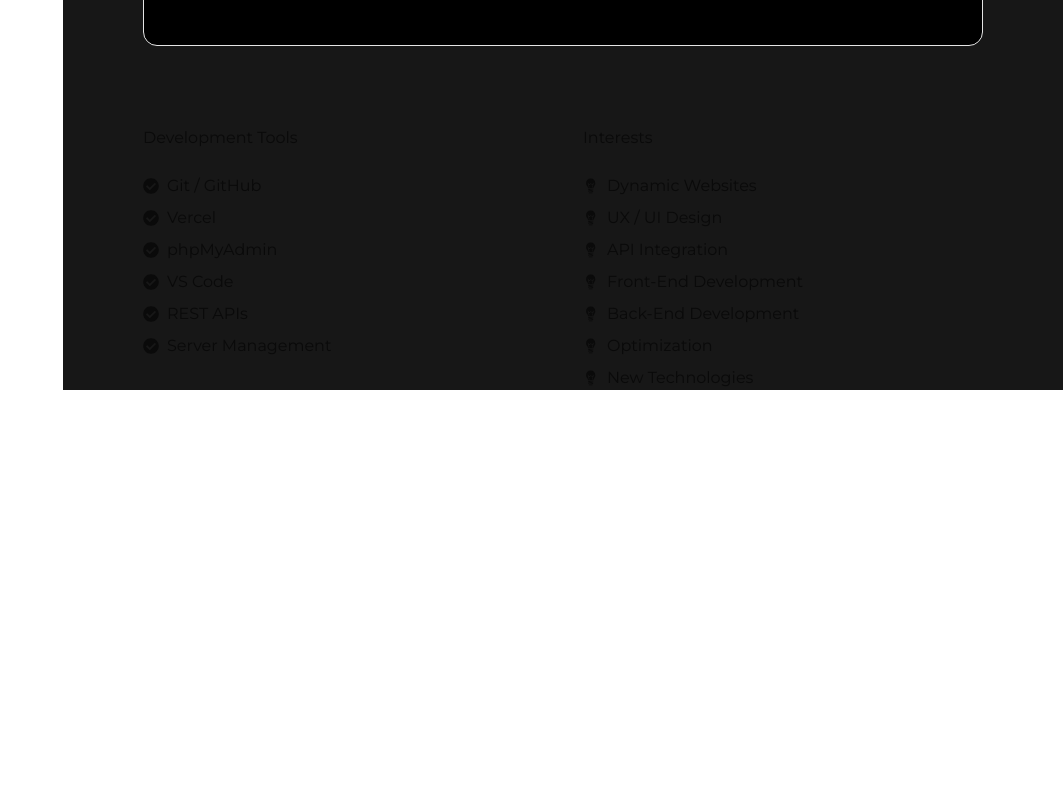
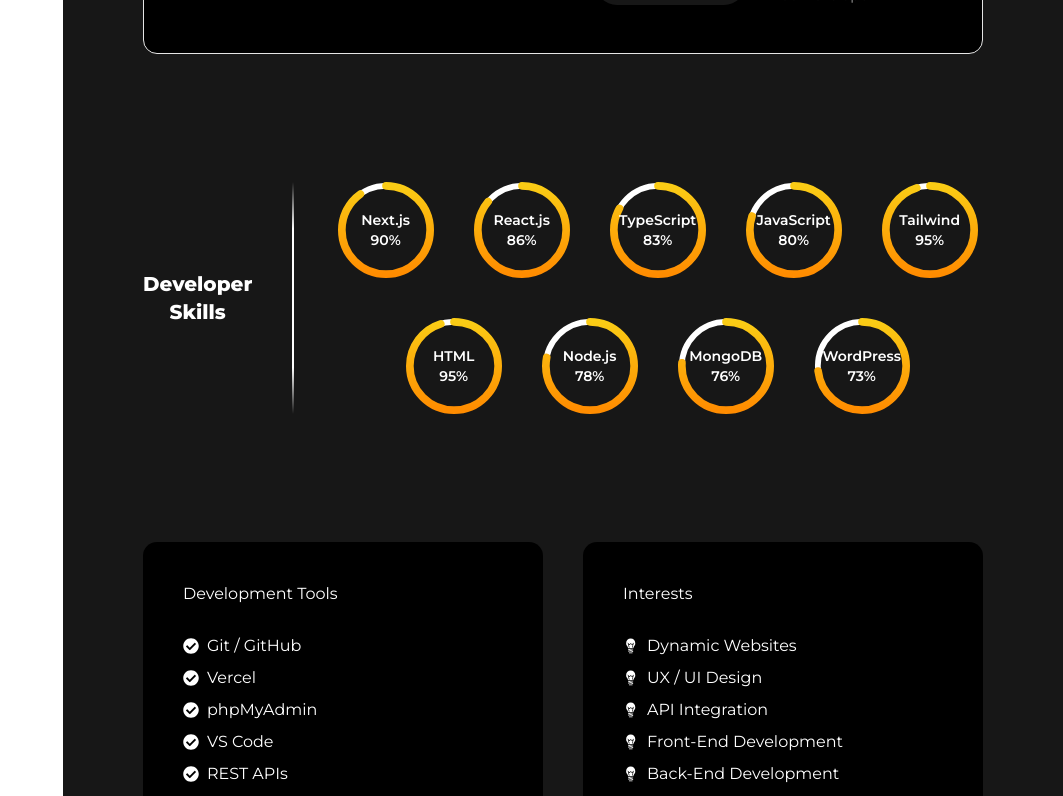
Before and after one commit to Stefanos2002/myPortfolio, a Next.js app: page /about in a window 1280 px wide. Shown: the part 1060-1856 px from the top of the page, without its empty margins (217-1280 px from the left). Before the commit the page ends 1450 px from the top, so only its background shows below. Built offline with nearby package versions, Linux system fonts and the light colour scheme.

Commit message:
finished about respo

```diff
--- a/app/about/about.module.css
+++ b/app/about/about.module.css
@@ -30,13 +30,13 @@
   }
 }
 
+@media (min-width: 1024px) {
   .fade::before {
     content: "";
     position: absolute;
     left: 0;
     top: 0;
     bottom: 0;
-
     width: 2px; /* border thickness */
     background: white; /* border color */
 
@@ -51,6 +51,7 @@
 
     pointer-events: none;
   }
+}
 
 .hero_card {
   --card-img: url("/images/profileDark.jpg");
--- a/app/about/page.tsx
+++ b/app/about/page.tsx
@@ -7,6 +7,17 @@
 import AOSWrapper from "../components/Animations/AOSWrapper/AOSWrapper";
 
 export default function About() {
+  const skills = [
+    { label: "Next.js", value: 90 },
+    { label: "React.js", value: 86 },
+    { label: "TypeScript", value: 83 },
+    { label: "JavaScript", value: 80 },
+    { label: "Tailwind", value: 95 },
+    { label: "HTML", value: 95 },
+    { label: "Node.js", value: 78 },
+    { label: "MongoDB", value: 76 },
+    { label: "WordPress", value: 73 },
+  ];
   return (
     <section className="w-full min-h-screen flex justify-center px-10 min-[1060px]:px-20 max-[520px]:px-5 pt-35 xl:pt-20">
       <AOSWrapper />
@@ -14,10 +25,10 @@
       <div className="w-full max-w-4xl flex flex-col gap-20">
         {/* ===== Header ===== */}
         <header data-aos="fade-right">
-          <span className="text-xs uppercase bg-neutral-800 light:bg-stone-300 text-neutral-400 light:text-black px-3 py-2 rounded-md w-max">
+          <span className="text-neutral-400 transition-colors duration-300 light:text-black light:border-[0.5] light:border-stone-400 text-xs mb-4 bg-neutral-800 light:bg-stone-300 light:font-semibold w-max uppercase p-3">
             About
           </span>
-          <h1 className="mt-4 text-3xl font-extrabold text-white light:text-black">
+          <h1 className="text-white mt-6 light:text-black transition-all duration-300 font-extrabold text-3xl">
             About Me
           </h1>
         </header>
@@ -76,18 +87,18 @@
                       key={label}
                       className="flex flex-row justify-between border-b border-neutral-700 pb-1"
                     >
-                      <span className="font-bold text-white light:text-black">
+                      <span className="font-bold transition-colors duration-300 text-white light:text-black">
                         {label}:
                       </span>
                       {link ? (
                         <a
                           href={link}
-                          className="text-neutral-300 light:text-stone-700 hover:text-white"
+                          className="text-neutral-300 transition-colors duration-300 light:text-stone-700 hover:text-white"
                         >
                           {value}
                         </a>
                       ) : (
-                        <span className="text-neutral-300 text-right light:text-stone-700">
+                        <span className="text-neutral-300 transition-colors duration-300 text-right light:text-stone-700">
                           {value}
                         </span>
                       )}
@@ -99,14 +110,14 @@
           </div>
 
           {/* Bio */}
-          <div className="max-w-xl max-[922px]:max-w-md max-[922px]:text-center text-left space-y-3">
-            <p className="text-neutral-300 light:text-stone-700 leading-relaxed">
+          <div className="max-w-xl max-[922px]:max-w-2xl max-[922px]:text-center text-left space-y-3">
+            <p className="text-neutral-300 transition-colors duration-300 light:text-stone-700 leading-relaxed">
               Hi, I’m Stefanos Kaloulis, a web developer based in Patras, Greece
               and a Computer Science graduate from the University of Western
               Macedonia.
             </p>
 
-            <p className="text-neutral-300 light:text-stone-700 leading-relaxed">
+            <p className="text-neutral-300 transition-colors duration-300 light:text-stone-700 leading-relaxed">
               I&apos;m Fluent in English and passionate about creating clean,
               functional websites. Experienced with HTML, CSS, JavaScript, and
               TypeScript, and building responsive, user-friendly apps with
@@ -114,7 +125,7 @@
               customization, plugin integration, and site optimization.
             </p>
 
-            <p className="text-neutral-300 light:text-stone-700 leading-relaxed">
+            <p className="text-neutral-300 transition-colors duration-300 light:text-stone-700 leading-relaxed">
               I love bringing ideas to life on the web and continuously learning
               new technologies.
             </p>
@@ -122,9 +133,14 @@
         </section>
 
         {/* ===== Tools & Interests ===== */}
-        <section className="grid order-3 grid-cols-1 md:grid-cols-2 gap-10">
-          <div data-aos="fade-right" className="card">
-            <h2 className="section-title">Development Tools</h2>
+        <section className="grid order-4 mb-20 justify-center grid-cols-1 md:grid-cols-2 gap-10">
+          <div
+            data-aos="fade-right"
+            className="card bg-black light:bg-white rounded-xl p-10"
+          >
+            <h1 className="text-white transition-all duration-300 light:text-black light:font-semibold text-left border-b-[0.5] light:border-stone-800 pb-1">
+              Development Tools
+            </h1>
             <ul className="list space-y-2 mt-6">
               {[
                 "Git / GitHub",
@@ -134,15 +150,23 @@
                 "REST APIs",
                 "Server Management",
               ].map((tool) => (
-                <li key={tool} className="flex items-center gap-2">
+                <li
+                  key={tool}
+                  className="flex transition-colors duration-300 text-white light:text-black items-center gap-2"
+                >
                   <FaCheckCircle /> {tool}
                 </li>
               ))}
             </ul>
           </div>
 
-          <div data-aos="fade-left" className="card">
-            <h2 className="section-title">Interests</h2>
+          <div
+            data-aos="fade-left"
+            className="card bg-black light:bg-white rounded-xl p-10"
+          >
+            <h1 className="text-white transition-all duration-300 light:text-black light:font-semibold text-left border-b-[0.5] light:border-stone-800 pb-1">
+              Interests
+            </h1>
             <ul className="list space-y-2 mt-6">
               {[
                 "Dynamic Websites",
@@ -153,14 +177,37 @@
                 "Optimization",
                 "New Technologies",
               ].map((interest) => (
-                <li key={interest} className="flex items-center gap-2">
+                <li
+                  key={interest}
+                  className="flex transition-colors duration-300 text-white light:text-black items-center gap-2"
+                >
                   <GiLightBulb /> {interest}
                 </li>
               ))}
             </ul>
           </div>
         </section>
+        {/* ===== Developer Skills ===== */}
+        <div
+          // data-aos="fade-right"
+          className="flex flex-col my-8 md:my-12 lg:flex-row order-3 justify-center items-center"
+        >
+          <h1 className="lg:text-xl transition-colors duration-300 text-2xl underline lg:no-underline text-center font-extrabold text-white light:text-black mb-13 mr-0 lg:mb-0 lg:mr-10">
+            Developer Skills
+          </h1>
 
+          <div
+            className={`relative max-w-2xl lg:max-w-full transition-all duration-300 flex flex-wrap justify-center gap-10 ${styles.fade} pl-0 lg:pl-10`}
+          >
+            {skills.map((skill) => (
+              <AnimatedCircle
+                key={skill.label}
+                label={skill.label}
+                value={skill.value}
+              />
+            ))}
+          </div>
+        </div>
         {/* ===== Education & Experience ===== */}
         <section
           data-aos="fade-right"
@@ -211,10 +258,12 @@
                     {date}
                   </span>
                   <div>
-                    <p className="text-white max-[500px]:text-center light:text-black font-semibold">
+                    <p className="text-white transition-colors duration-300 max-[500px]:text-center light:text-black font-semibold">
                       {company}
                     </p>
-                    <p className="text-neutral-400 text-sm">{role}</p>
+                    <p className="text-neutral-400 transition-colors duration-300 text-sm">
+                      {role}
+                    </p>
                   </div>
                 </div>
               ))}
--- a/app/components/ToggleTheme/ToggleTheme.tsx
+++ b/app/components/ToggleTheme/ToggleTheme.tsx
@@ -25,7 +25,7 @@
         localStorage.setItem("theme", newLight ? "light" : "dark");
         document.documentElement.classList.toggle("light", newLight);
       }}
-      className="rounded-full xl:rounded-r-none xl:rounded-l-full transition-colors duration-300 cursor-pointer absolute z-50 right-15 xl:right-0 top-3 xl:top-[50%] text-[22px] px-2.5 xl:px-4 h-max w-max py-2.5 xl:py-4 bg-[#626262] xl:bg-neutral-600 text-white light:bg-stone-300 light:text-stone-700"
+      className="rounded-full xl:rounded-r-none xl:rounded-l-full transition-colors duration-300 cursor-pointer absolute xl:fixed z-50 right-15 xl:right-0 top-3 xl:top-[50%] text-[22px] px-2.5 xl:px-4 h-max w-max py-2.5 xl:py-4 bg-[#626262] xl:bg-neutral-600 text-white light:bg-stone-300 light:text-stone-700"
     >
       {light ? <FaMoon /> : <FaSun />}
     </button>
```
Lines whose indentation alone changed are shown as unchanged.
